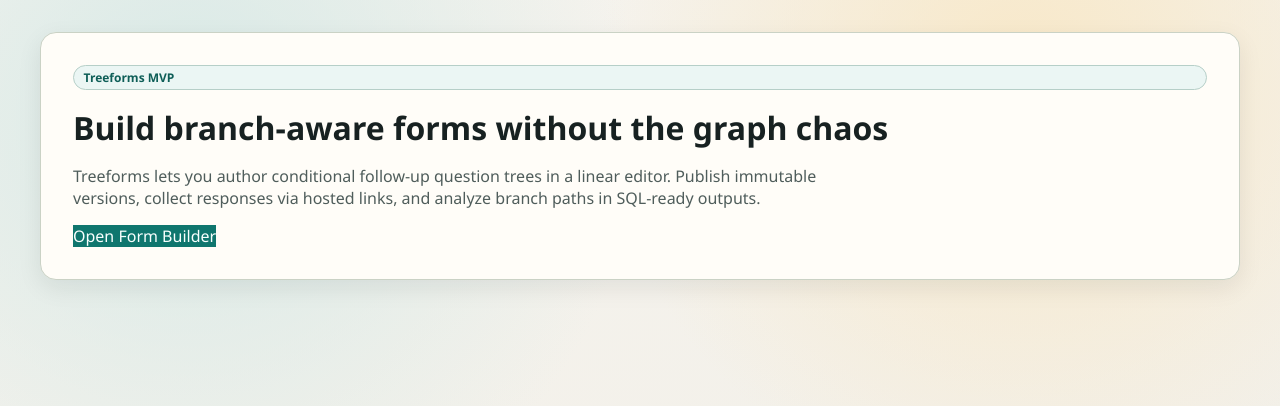
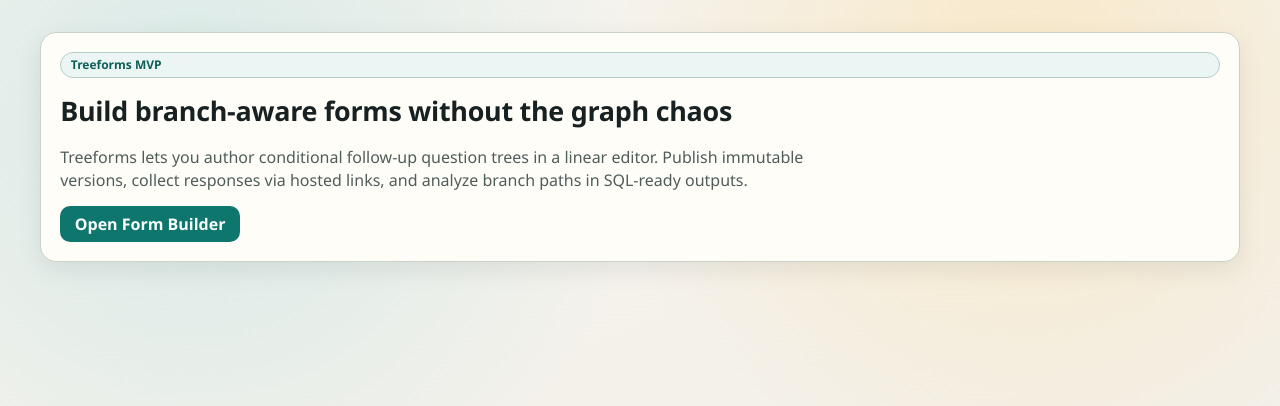
Before and after one commit to DerMoha/treeforms, a Next.js app: page / in a window 1280 px wide. Shown: the top 406 px of the page. Built offline with nearby package versions, Linux system fonts and the light colour scheme.

Commit message:
refactor: polish ui layout and visual consistency

```diff
--- a/app/globals.css
+++ b/app/globals.css
@@ -12,6 +12,8 @@
   --danger: #c2410c;
   --border: #cad2c5;
   --shadow: rgba(12, 24, 22, 0.08);
+  --focus-ring: rgba(15, 118, 110, 0.24);
+  --radius: 12px;
 }
 
 * {
@@ -23,6 +25,8 @@ body {
   margin: 0;
   padding: 0;
   min-height: 100%;
+  font-family: var(--font-display);
+  line-height: 1.45;
   background:
     radial-gradient(circle at 15% 15%, #d7e9e6 0, transparent 35%),
     radial-gradient(circle at 80% 10%, #f8e8c8 0, transparent 34%),
@@ -51,6 +55,40 @@ a {
   border-radius: 16px;
 }
 
+.page-stack {
+  display: grid;
+  gap: 1rem;
+}
+
+.page-card {
+  padding: 1.2rem;
+  display: grid;
+  gap: 0.9rem;
+}
+
+.page-card-title {
+  margin: 0;
+  font-size: clamp(1.4rem, 2.1vw, 1.95rem);
+  letter-spacing: -0.01em;
+}
+
+.section-title {
+  margin: 0;
+  font-size: 1.1rem;
+}
+
+.page-card-subtitle {
+  margin: 0;
+  color: var(--text-muted);
+}
+
+.mono-text {
+  margin: 0;
+  font-family: var(--font-mono);
+  font-size: 0.83rem;
+  color: #486664;
+}
+
 button,
 input,
 select,
@@ -66,6 +104,16 @@ select {
   color: var(--text);
   border-radius: 10px;
   padding: 0.5rem 0.7rem;
+  min-height: 2.2rem;
+  transition: border-color 140ms ease, box-shadow 140ms ease;
+}
+
+input:focus-visible,
+textarea:focus-visible,
+select:focus-visible {
+  border-color: #74a9a1;
+  box-shadow: 0 0 0 3px var(--focus-ring);
+  outline: none;
 }
 
 textarea {
@@ -74,10 +122,23 @@ textarea {
 }
 
 button {
+  font-weight: 600;
+}
+
+.button-primary,
+.button-secondary,
+.button-danger {
   border: 1px solid transparent;
   border-radius: 10px;
   padding: 0.55rem 0.85rem;
   cursor: pointer;
+  font-weight: 600;
+  display: inline-flex;
+  align-items: center;
+  justify-content: center;
+  text-decoration: none;
+  line-height: 1;
+  transition: background 140ms ease, border-color 140ms ease, color 140ms ease, box-shadow 140ms ease;
 }
 
 .button-primary {
@@ -91,14 +152,39 @@ button {
 
 .button-secondary {
   background: #ffffff;
-  border-color: var(--border);
+  border-color: #bac9bf;
   color: var(--text);
+}
+
+.button-secondary:hover {
+  background: #f8fbfa;
+  border-color: #9db4aa;
 }
 
 .button-danger {
   background: #fff;
   border-color: #f5d3be;
   color: var(--danger);
+}
+
+.button-danger:hover {
+  background: #fff6f1;
+}
+
+button:disabled,
+.button-primary:disabled,
+.button-secondary:disabled,
+.button-danger:disabled {
+  opacity: 0.6;
+  cursor: not-allowed;
+}
+
+button:focus-visible,
+.button-primary:focus-visible,
+.button-secondary:focus-visible,
+.button-danger:focus-visible {
+  outline: none;
+  box-shadow: 0 0 0 3px var(--focus-ring);
 }
 
 .badge {
@@ -119,9 +205,177 @@ button {
   flex-wrap: wrap;
 }
 
+.inline-stack.align-center {
+  align-items: center;
+}
+
 .form-grid {
   display: grid;
   gap: 0.8rem;
+}
+
+.list-stack {
+  display: grid;
+  gap: 0.7rem;
+}
+
+.muted-card {
+  padding: 0.9rem;
+  background: var(--surface-strong);
+  display: grid;
+  gap: 0.35rem;
+}
+
+.field {
+  display: grid;
+  gap: 0.35rem;
+}
+
+.field-label {
+  font-size: 0.8rem;
+  color: var(--text-muted);
+  font-weight: 600;
+}
+
+.helper-text {
+  margin: 0;
+  color: var(--text-muted);
+  font-size: 0.9rem;
+}
+
+.state-text {
+  margin: 0;
+}
+
+.state-text.error {
+  color: var(--danger);
+}
+
+.state-text.success {
+  color: #0d6a62;
+  font-weight: 600;
+}
+
+.notice-error {
+  border: 1px solid #efc5b3;
+  background: #fff3ee;
+  border-radius: var(--radius);
+  padding: 0.75rem;
+  display: grid;
+  gap: 0.35rem;
+}
+
+.notice-error strong {
+  margin: 0;
+}
+
+.table-shell {
+  overflow-x: auto;
+  border: 1px solid var(--border);
+  border-radius: 12px;
+  background: #fff;
+}
+
+.data-table {
+  width: 100%;
+  border-collapse: collapse;
+  min-width: 780px;
+  font-size: 0.9rem;
+}
+
+.data-table th {
+  text-align: left;
+  padding: 0.58rem 0.56rem;
+  font-size: 0.74rem;
+  letter-spacing: 0.03em;
+  text-transform: uppercase;
+  color: #395451;
+  background: #f2f7f6;
+  border-bottom: 1px solid var(--border);
+}
+
+.data-table td {
+  padding: 0.6rem 0.56rem;
+  border-top: 1px solid var(--border);
+  vertical-align: top;
+}
+
+.data-table tbody tr:nth-child(odd) {
+  background: #fcfdfd;
+}
+
+.data-table code {
+  font-size: 0.8rem;
+  font-family: var(--font-mono);
+  color: #2e4d49;
+}
+
+.flow-card-shell {
+  display: grid;
+  gap: 1rem;
+  align-content: start;
+}
+
+.flow-card-title {
+  margin: 0;
+  font-size: 1.05rem;
+}
+
+.flow-card-header {
+  display: flex;
+  justify-content: space-between;
+  gap: 0.8rem;
+  align-items: center;
+}
+
+.question-card-shell {
+  padding: 0.9rem;
+  display: grid;
+  gap: 0.65rem;
+}
+
+.flow-type-label {
+  display: grid;
+  gap: 0.2rem;
+}
+
+.required-toggle {
+  display: flex;
+  align-items: center;
+  gap: 0.45rem;
+  padding-top: 1rem;
+}
+
+.option-editor {
+  display: grid;
+  gap: 0.5rem;
+  border-top: 1px dashed #cad7d5;
+  padding-top: 0.6rem;
+}
+
+.option-editor-head {
+  display: flex;
+  justify-content: space-between;
+  align-items: center;
+  gap: 0.7rem;
+}
+
+.option-card {
+  padding: 0.7rem;
+  background: #f9fbfa;
+  display: grid;
+  gap: 0.5rem;
+}
+
+.choice-list {
+  display: grid;
+  gap: 0.5rem;
+}
+
+.choice-item {
+  display: flex;
+  align-items: center;
+  gap: 0.45rem;
 }
 
 @media (max-width: 840px) {
--- a/app/layout.tsx
+++ b/app/layout.tsx
@@ -15,12 +15,7 @@ export default function RootLayout({
 }>) {
   return (
     <html lang="en">
-      <body
-        style={{
-          fontFamily:
-            '"Avenir Next", "Segoe UI", "Helvetica Neue", Helvetica, Arial, sans-serif'
-        }}
-      >
+      <body>
         <div className="app-shell">{children}</div>
       </body>
     </html>
--- a/app/page.tsx
+++ b/app/page.tsx
@@ -2,19 +2,16 @@ import Link from "next/link";
 
 export default function HomePage() {
   return (
-    <main className="container">
-      <section
-        className="card"
-        style={{ padding: "2rem", display: "grid", gap: "1rem", textAlign: "left" }}
-      >
+    <main className="container page-stack">
+      <section className="card page-card">
         <span className="badge">Treeforms MVP</span>
-        <h1 style={{ margin: 0, fontSize: "2rem" }}>Build branch-aware forms without the graph chaos</h1>
-        <p style={{ margin: 0, color: "var(--text-muted)", maxWidth: 760 }}>
+        <h1 className="page-card-title">Build branch-aware forms without the graph chaos</h1>
+        <p className="page-card-subtitle" style={{ maxWidth: 760 }}>
           Treeforms lets you author conditional follow-up question trees in a linear editor.
           Publish immutable versions, collect responses via hosted links, and analyze branch paths in SQL-ready outputs.
         </p>
         <div className="inline-stack">
-          <Link href="/builder" className="button-primary" style={{ textDecoration: "none" }}>
+          <Link href="/builder" className="button-primary">
             Open Form Builder
           </Link>
         </div>
```
Also changed, not shown: components/analytics/SubmissionsDashboard.tsx (+27 -29 lines), components/builder/BuilderHome.tsx (+14 -22 lines), components/builder/FormBuilder.tsx (+42 -53 lines), components/runtime/PublicFormRunner.tsx (+23 -23 lines).
